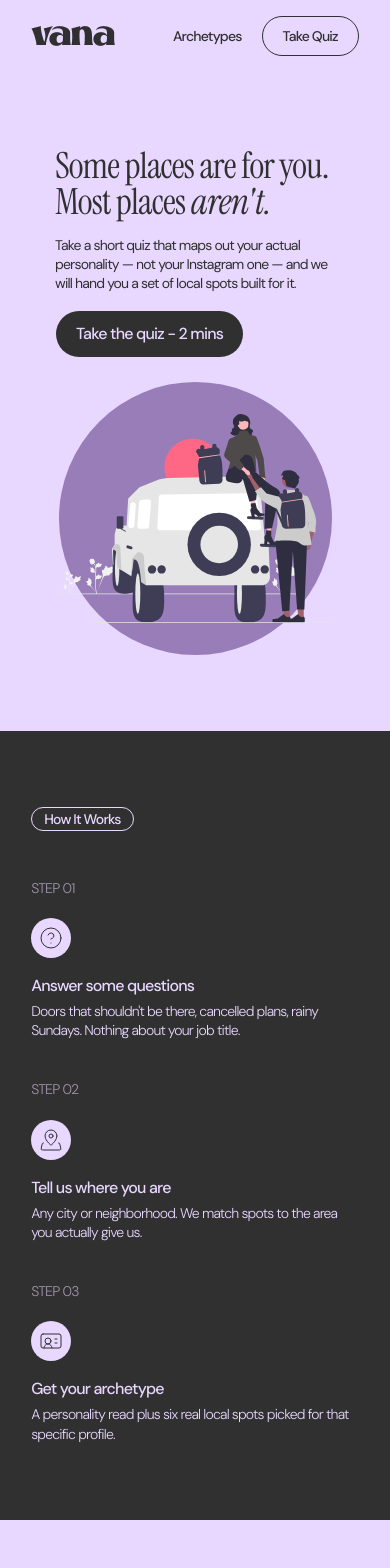
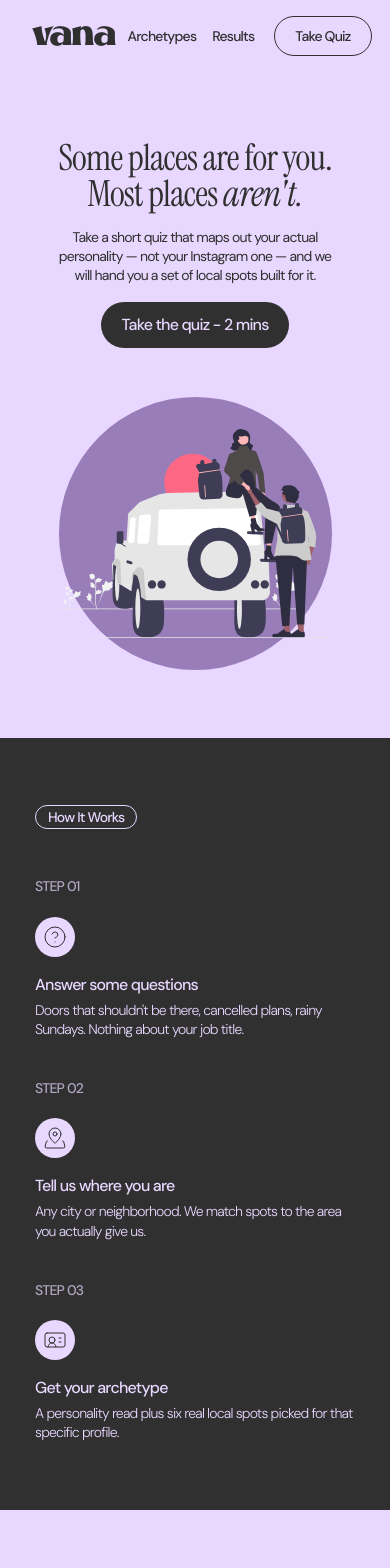
Before and after one commit to jmaduafo/vana, a Next.js app: page / in a window 390 px wide. Shown: the top 1568 px of the page. Built offline with nearby package versions, Linux system fonts and the light colour scheme.

Commit message:
adjusted styling and responsiveness in the landing page; added results route to navbar

```diff
--- a/app/results/page.tsx
+++ b/app/results/page.tsx
@@ -15,7 +15,7 @@ import { Spinner } from "@/components/ui/spinner";
 import Header6 from "@/components/headings/Header6";
 import SmallParagraph from "@/components/headings/SmallParagraph";
 import Image from "next/image";
-import { CircleQuestionMark } from "lucide-react";
+import { ArrowLeft, CircleQuestionMark } from "lucide-react";
 
 interface StoredResults {
   vector: VibeVector;
@@ -73,9 +73,18 @@ export default function ResultsPage() {
   return (
     <div>
       <main className="min-h-screen max-w-4xl 2xl:max-w-7xl mx-auto px-8">
-        {/* Specimen header */}
-        <section className="">
-          <div className="py-16 sm:py-20">
+        <Link href={"/"}>
+          <Button
+            className="px-0 mt-16 sm:mt-20 gap-2 hover:bg-transparent hover:gap-3 duration-300"
+            variant={"ghost"}
+          >
+            <ArrowLeft strokeWidth={1.5} className="size-5" />
+            Back to home
+          </Button>
+        </Link>
+        <section className="mt-5">
+          {/* Specimen header */}
+          <div className="">
             <Badge variant={"outline"}>
               Your Archetype — scouted for{" "}
               <span className="capitalize">{location}</span>
@@ -103,7 +112,10 @@ export default function ResultsPage() {
                   <div className="size-6 rounded-full bg-foreground text-background flex justify-center items-center">
                     <CircleQuestionMark className="size-4" strokeWidth={2} />
                   </div>
-                  <SmallParagraph className="flex-1 text-sm 2xl:text-base" text={archetype.description} />
+                  <SmallParagraph
+                    className="flex-1 text-sm 2xl:text-base"
+                    text={archetype.description}
+                  />
                 </div>
               </div>
               <RadarChart vector={vector} />
--- a/components/containers/LandingContainer.tsx
+++ b/components/containers/LandingContainer.tsx
@@ -8,7 +8,8 @@ function LandingContainer({
   readonly children: React.ReactNode;
   readonly className?: string;
 }) {
-  return <section className={cn("px-[8vw] py-[9vh]", className)}>{children}</section>;
+  // px-[8vw] py-[9vh]
+  return <section className={cn("px-8 py-[8vh] max-w-5xl 2xl:max-w-7xl mx-auto", className)}>{children}</section>;
 }
 
 export default LandingContainer;
--- a/components/headings/Header1.tsx
+++ b/components/headings/Header1.tsx
@@ -10,7 +10,7 @@ function Header1({
   readonly spanText?: string;
   readonly className?: string;
 }) {
-  return <h1 className={cn("font-serif text-4xl lg:text-5xl 2xl:text-6xl leading-none", className)}>{text} <span className="font-serif-italic">{spanText}</span></h1>
+  return <h1 className={cn("font-serif text-4xl sm:text-5xl 2xl:text-6xl leading-none", className)}>{text} <span className="font-serif-italic">{spanText}</span></h1>
 }
 
 export default Header1;
--- a/components/navbar/Navbar.tsx
+++ b/components/navbar/Navbar.tsx
@@ -4,18 +4,25 @@ import Link from "next/link";
 
 function Navbar() {
   return (
-    <header className="px-[8vw] py-4 flex justify-between items-center gap-3">
+    <header className="bg-background sticky top-0 z-50">
+      <div className="max-w-5xl 2xl:max-w-7xl mx-auto px-8 py-4 flex justify-between items-center gap-3">
         <div className="font-logo text-4xl">
           <p>vana</p>
         </div>
         <nav className="flex items-center gap-5">
-        <ul className="text-sm font-medium">
-          <li><Link href="/archetypes">Archetypes</Link></li>
+          <ul className="text-sm font-medium flex items-center gap-4">
+            <li>
+              <Link href="/archetypes">Archetypes</Link>
+            </li>
+            <li>
+              <Link href="/results">Results</Link>
+            </li>
           </ul>
           <Link href="/quiz">
             <Button variant={"outline"}>Take Quiz</Button>
           </Link>
         </nav>
+      </div>
     </header>
   );
 }
--- a/components/pages/landing/Archetypes.tsx
+++ b/components/pages/landing/Archetypes.tsx
@@ -11,7 +11,7 @@ import React from "react";
 function Archetypes() {
   return (
     <LandingContainer>
-      <div className="flex flex-col gap-16">
+      <div className="flex flex-col gap-12">
         <div className="flex flex-col gap-2">
           <Badge className="capitalize" variant={"outline"}>
             A few archetypes
--- a/components/pages/landing/Footer.tsx
+++ b/components/pages/landing/Footer.tsx
@@ -6,8 +6,8 @@ import React from "react";
 
 function Footer() {
   return (
-    <footer>
-      <LandingContainer className="bg-accent text-background">
+    <footer className="bg-accent text-background">
+      <LandingContainer className="">
         <div className="flex flex-col items-center gap-5">
           <Paragraph text="No account. No tracking. Nothing saved." />
           <Link href={"/quiz"}>
--- a/components/pages/landing/Hero.tsx
+++ b/components/pages/landing/Hero.tsx
@@ -9,35 +9,35 @@ import React from "react";
 
 function Hero() {
   return (
-    <LandingContainer className="lg:h-[90vh]">
-      <div className="h-full flex flex-col lg:flex-row gap-6 items-center justify-center">
+    <LandingContainer className="lg:h-[95vh]">
+      <div className="h-full flex flex-col lg:flex-row gap-12 lg:gap-6 items-center justify-center">
         <div className="flex-1 flex flex-col gap-4">
           <div>
             <Header1
               text="Some places are for you."
-              className="whitespace-nowrap"
+              className="text-center lg:text-left whitespace-nowrap"
             />
             <Header1
               text="Most places"
               spanText="aren't."
-              className="whitespace-nowrap"
+              className="text-center lg:text-left whitespace-nowrap"
             />
           </div>
-          <div>
+          <div className="flex justify-center lg:justify-start">
             <Paragraph
-              className="max-w-[20em]"
+              className="text-center lg:text-left max-w-[20em]"
               text="Take a short quiz that maps out your actual personality — not your Instagram one — and we will hand you a set of local spots built for it."
             />
           </div>
-          <div>
+          <div className="flex justify-center lg:justify-start">
             <Link href="/quiz">
               <Button size={"lg"}>Take the quiz - 2 mins</Button>
             </Link>
           </div>
         </div>
         <div className="flex-1">
-          <div className="size-[70vw] lg:size-[40vw] rounded-full bg-accent flex items-center justify-center">
-            <div className="max-w-[70vw] lg:max-w-[40vw]">
+          <div className="size-[70vw] lg:size-[35vw] rounded-full bg-accent flex items-center justify-center">
+            <div className="max-w-[70vw] lg:max-w-[35vw]">
               <Image
                 src={HeroImage}
                 alt="two people on a trip"
--- a/components/pages/landing/HowItWorks.tsx
+++ b/components/pages/landing/HowItWorks.tsx
@@ -27,15 +27,22 @@ function HowItWorks() {
     },
   ];
   return (
-    <LandingContainer className="bg-foreground text-background dark:bg-foreground dark:text-background">
+    <div className="bg-foreground text-background dark:bg-foreground dark:text-background">
+      <LandingContainer className="">
+        <div className="flex justify-center">
           <div className="flex flex-col gap-12">
-        <Badge className="capitalize" variant={"outlineAlt"}>How it works</Badge>
+            <Badge className="capitalize" variant={"outlineAlt"}>
+              How it works
+            </Badge>
             <div className="font-light flex flex-col md:flex-row justify-between gap-10">
               {steps.map((step, i) => {
                 return (
-              <div key={step.title} className="flex flex-col gap-5 max-w-80">
+                  <div
+                    key={step.title}
+                    className="flex flex-col gap-5 max-w-80"
+                  >
                     <Paragraph
-                  className="uppercase opacity-60 "
+                      className="uppercase opacity-70 font-medium"
                       text={`step ${(i + 1).toString().padStart(2, "0")}`}
                     />
                     <div className="size-10 flex justify-center items-center rounded-full bg-background text-foreground">
@@ -50,7 +57,9 @@ function HowItWorks() {
               })}
             </div>
           </div>
+        </div>
       </LandingContainer>
+    </div>
   );
 }
 
```
Lines whose indentation alone changed are shown as unchanged.
